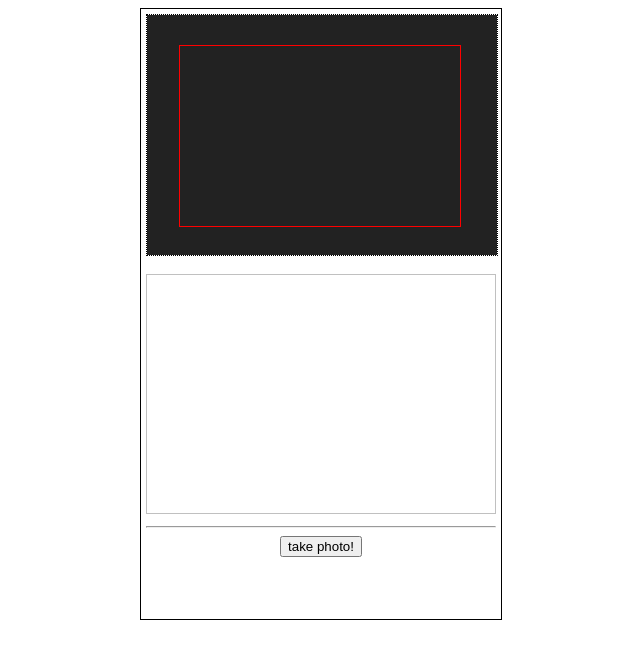
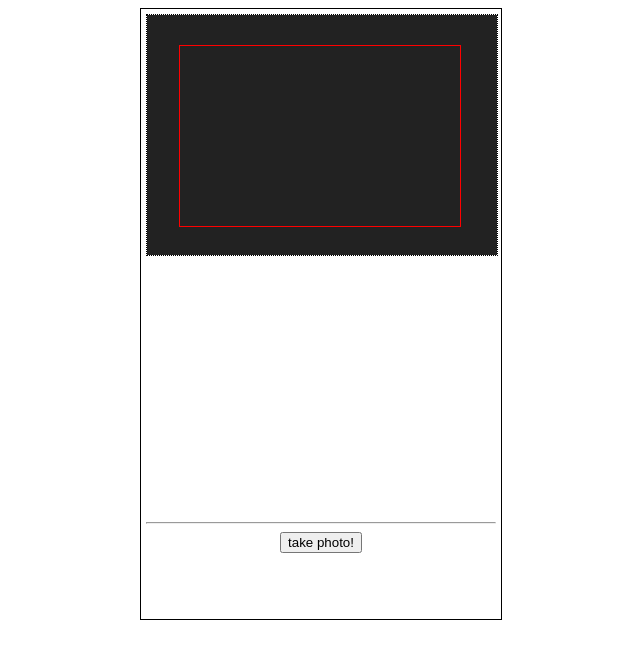
Before and after one commit to IsmaFuentes/camera_test_js, a plain HTML site: page index.html in a window 1280 px wide. Shown: the whole page, without its empty margins (319-959 px from the left). Drawn offline with Linux system fonts and the light colour scheme.

Commit message:
Add files via upload

```diff
--- a/index.html
+++ b/index.html
@@ -13,7 +13,9 @@
                 <video autoplay id="video"></video>
             </div>
             <br/>
-            <img class="photo">
+            <div id="image-container">
+                <img class="photo">
+            </div>
             <hr/>
             <button id="capture">take photo!</button>
         </div>
@@ -63,10 +65,19 @@
             height: 240px;
         }
 
-        .photo{
+        #image-container{
             margin: auto;
             width: 100%;
             height: 240px;
         }
+
+        .photo{
+            position: absolute;
+            top: -9999px;
+            left: -9999px;
+            right: -9999px;
+            bottom: -9999px;
+            margin: auto;
+        }
     </style>
 </html>
```
